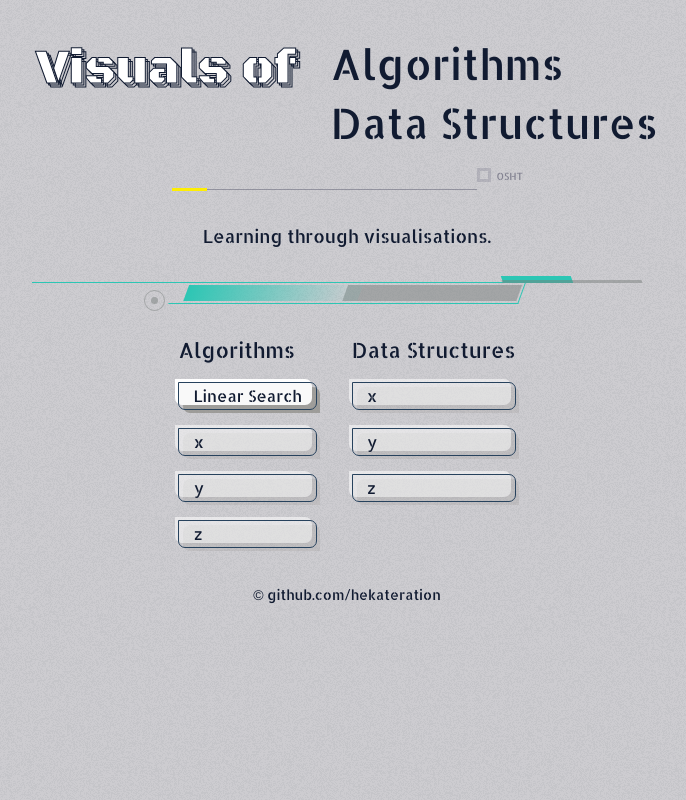
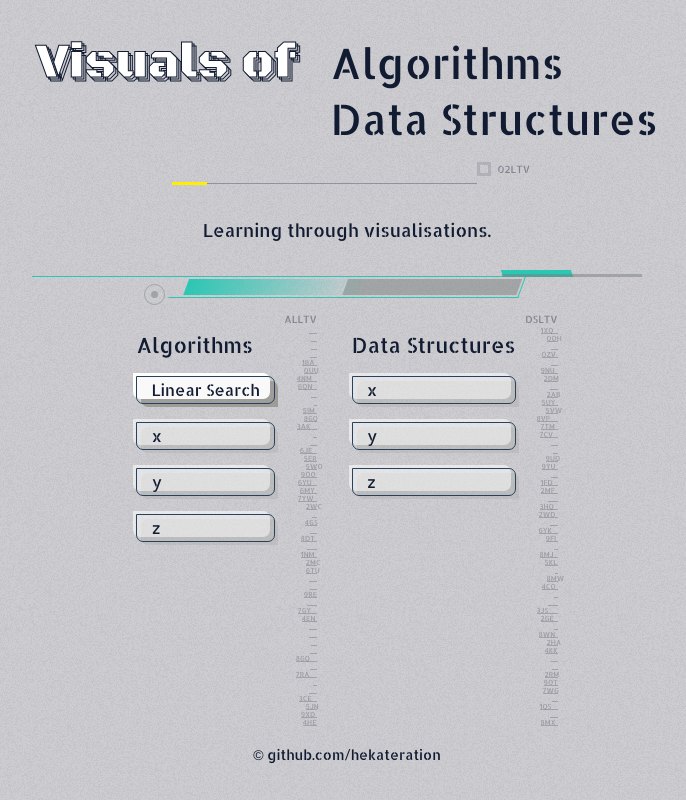
Before and after one commit to hekateration/visuals-of, a plain HTML site: page index.html in a window 1280 px wide. Shown: the whole page, without its empty margins (293-979 px from the left). Drawn offline with Linux system fonts and the light colour scheme.

Commit message:
Tertius commitus

```diff
--- a/index.html
+++ b/index.html
@@ -39,11 +39,21 @@
     <p><a class="link muted" href="#">z</a></p>
   </div>
 
+  <div class="main-col-divider">
+    <div class="title">ALLTV</div>
+    <div class="lines"></div>
+  </div>
+
   <div class="ml-5">
     <h2>Data Structures</h2>
     <p><a class="link muted" href="#">x</a></p>
     <p><a class="link muted" href="#">y</a></p>
     <p><a class="link muted" href="#">z</a></p>
+  </div>
+
+  <div class="main-col-divider">
+    <div class="title">DSLTV</div>
+    <div class="lines"></div>
   </div>
 </div>
 
@@ -132,7 +142,7 @@ https://www.artstation.com/artwork/gVEBE
 -->
 
 <script src="scripts/util.js"></script>
-<script src="scripts/randomize-visuals.js"></script>
+<script src="scripts/randomize-visuals-index.js"></script>
 <script src="scripts/main.js"></script>
 </body>
 </html>
--- /dev/null
+++ b/scripts/randomize-visuals-index.js
@@ -0,0 +1,19 @@
+const randColDividerText = () =>
+{
+  const alfa = 'abcdefghijklmnopqrstuvwxyz';
+
+  return `<div class="line-text">${randInt(0,9)}${alfa[randInt(0, alfa.length-1)]}${alfa[randInt(0, alfa.length-1)]}</div>`;
+};
+
+const mainColDividerLines = document.querySelectorAll('.main-col-divider > .lines');
+const mainColDividerHeight = 150;
+for (const mcdl of mainColDividerLines)
+{
+  for (let i = 0; i < mainColDividerHeight; i += 3)
+  {
+    const width = randInt(3, 21);
+    const lineText = width > 10 ? randColDividerText() : '';
+
+    mcdl.insertAdjacentHTML('beforeend', `<div class="line" style="width: ${width}px">${lineText}</div>`);
+  }
+}
--- a/styles/index.css
+++ b/styles/index.css
@@ -10,6 +10,7 @@ h2
   justify-content: center;
   padding: 35px 0;
   font-size: 42px;
+  line-height: 56px;
 }
 .main-title
 {
@@ -96,10 +97,10 @@ h2
 }
 .main-subtitle .top-square-0:after
 {
-  content: 'OSHT';
+  content: '02LTV';
   position: absolute;
-  top: -2px;
-  right: -35px;
+  top: -3px;
+  right: -42px;
   color: rgba(87, 87, 108, .63);
   font-size: 10px;
 }
@@ -186,3 +187,37 @@ h2
   background-color: rgba(118,124,123,.49);
   border-radius: 50%;
 }
+
+.main-col-divider
+{
+  position: relative;
+  width: 42px;
+  color: rgba(87, 87, 108, .63);
+  text-transform: uppercase;
+}
+.main-col-divider .title
+{
+  font-size: 10px;
+  text-align: right;
+}
+.main-col-divider .lines
+{
+  display: flex;
+  flex-direction: column;
+  align-items: flex-end;
+}
+.main-col-divider .line
+{
+  position: relative;
+  height: 1px;
+  margin-top: 7px;
+  background-color: rgba(87, 87, 108, .35);
+}
+.main-col-divider .line-text
+{
+  position: absolute;
+  top: -7px;
+  left: 0;
+  color: rgba(87, 87, 108, .42);
+  font-size: 7px;
+}
```
